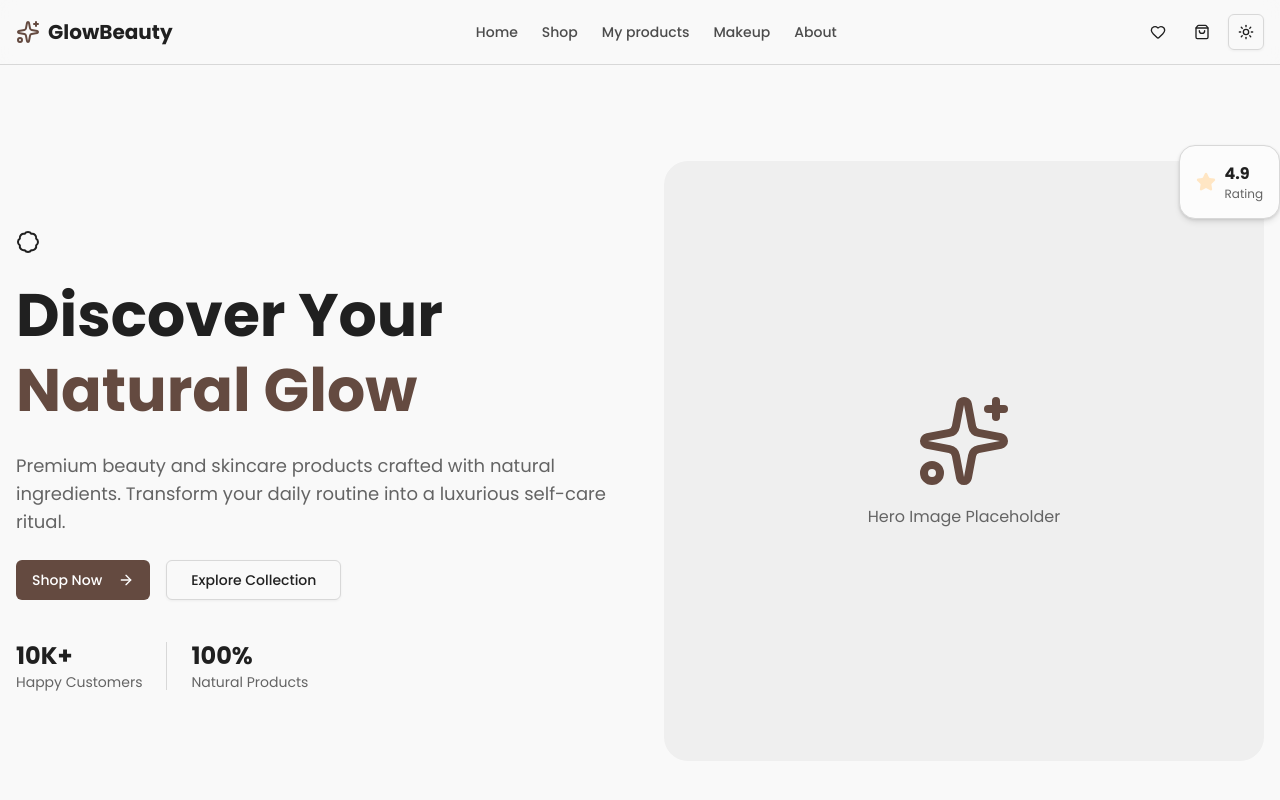
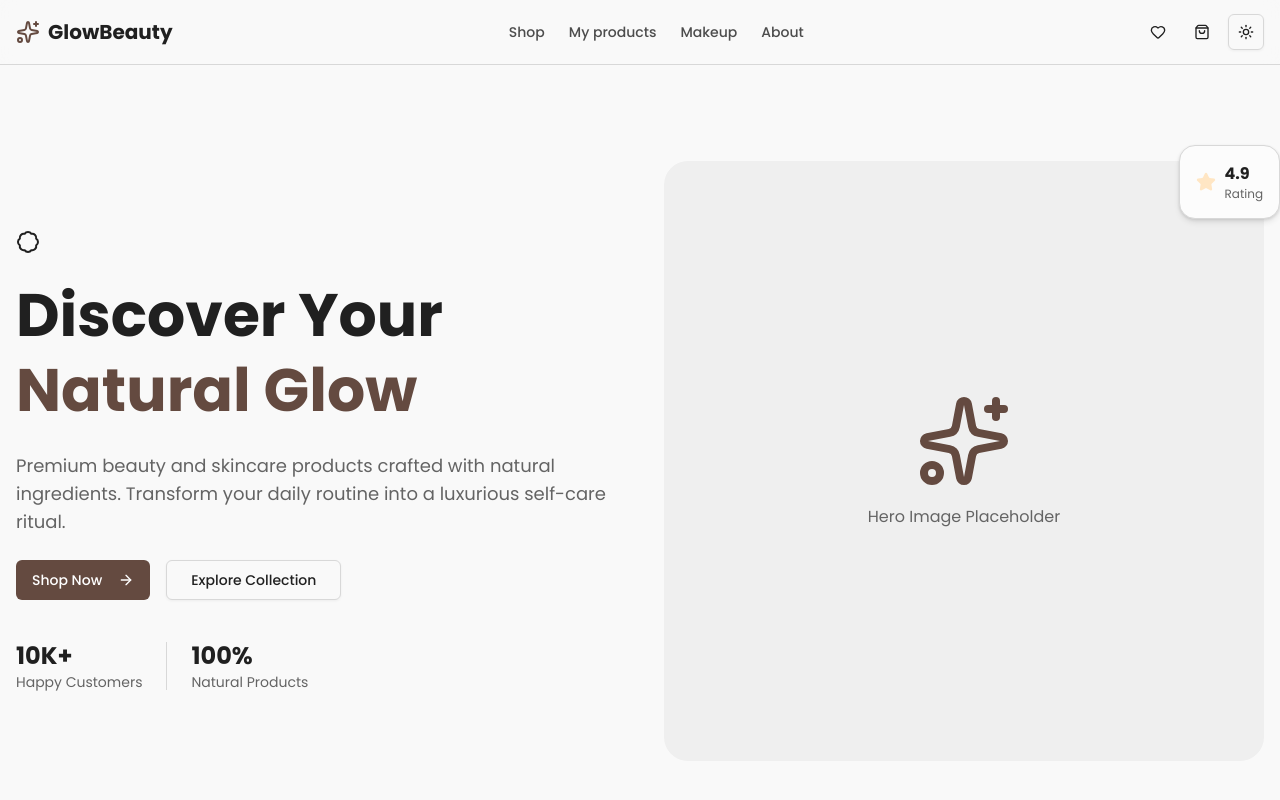
Before and after one commit to Zaprovic/mom-shop-new, a Next.js app: page / in a window 1280 px wide. Shown: the top 800 px of the page. Built offline with nearby package versions, Linux system fonts and the light colour scheme.

Commit message:
chore: removed home link from desktop header

```diff
--- a/src/components/global/header/index.tsx
+++ b/src/components/global/header/index.tsx
@@ -22,12 +22,6 @@ const Header = () => {
           </Link>
         </div>
         <nav className="hidden md:flex items-center gap-6">
-          <Link
-            href="/"
-            className="text-sm font-medium text-foreground/80 hover:text-foreground transition-colors"
-          >
-            Home
-          </Link>
           <Link
             href="/shop"
             className="text-sm font-medium text-foreground/80 hover:text-foreground transition-colors"
```
